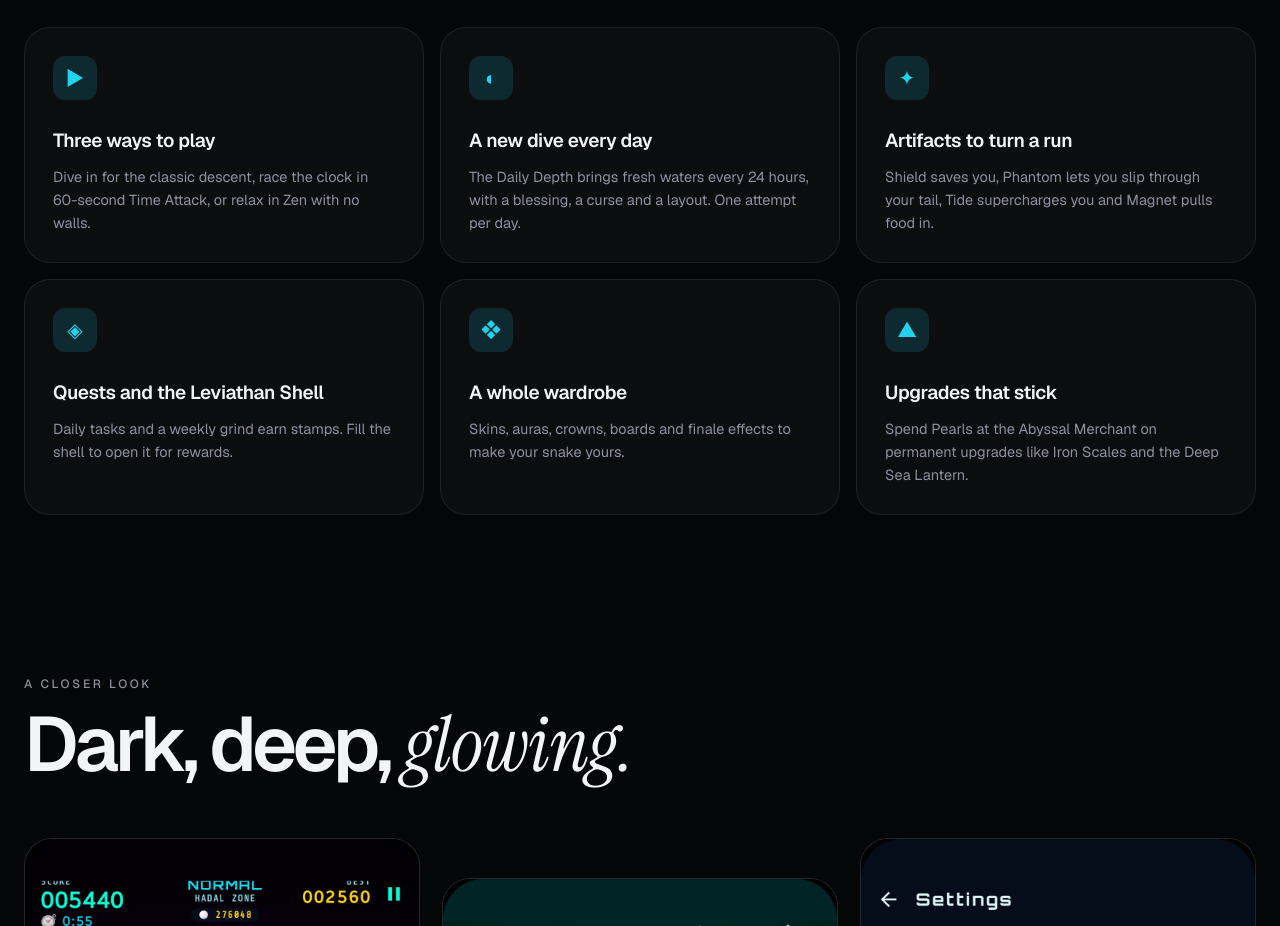
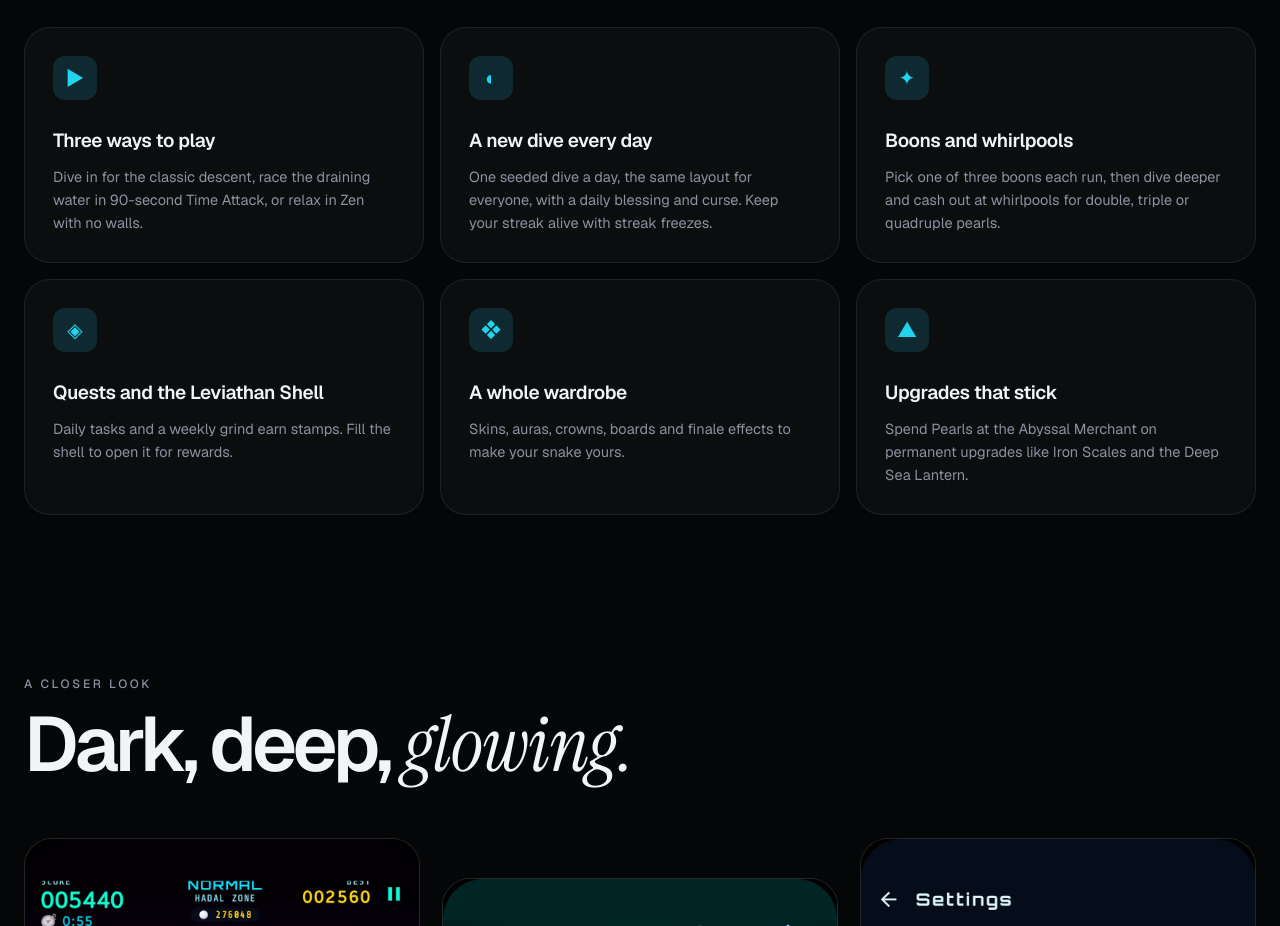
Before and after one commit to buildsbyYD/buildsbyyd.github.io, a plain HTML site: page snake-abyss/index.html in a window 1280 px wide. Shown: the part 1060-1986 px from the top of the page. Drawn offline with nearby package versions, Linux system fonts and the light colour scheme.

Commit message:
fix(site): Snake Abyss copy matches v1.17 (90s Time Attack, boons and whirlpools)

```diff
--- a/snake-abyss/index.html
+++ b/snake-abyss/index.html
@@ -57,9 +57,9 @@
     <div class="kick rv">Features</div>
     <h2 class="h2 rv" id="feat" style="margin-top:14px">Everything Snake Abyss <span class="serif">does.</span></h2>
     <div class="fgrid">
-      <div class="fbox rv"><div class="ic" aria-hidden="true">▶</div><h3>Three ways to play</h3><p>Dive in for the classic descent, race the clock in 60-second Time Attack, or relax in Zen with no walls.</p></div>
-      <div class="fbox rv"><div class="ic" aria-hidden="true">◐</div><h3>A new dive every day</h3><p>The Daily Depth brings fresh waters every 24 hours, with a blessing, a curse and a layout. One attempt per day.</p></div>
-      <div class="fbox rv"><div class="ic" aria-hidden="true">✦</div><h3>Artifacts to turn a run</h3><p>Shield saves you, Phantom lets you slip through your tail, Tide supercharges you and Magnet pulls food in.</p></div>
+      <div class="fbox rv"><div class="ic" aria-hidden="true">▶</div><h3>Three ways to play</h3><p>Dive in for the classic descent, race the draining water in 90-second Time Attack, or relax in Zen with no walls.</p></div>
+      <div class="fbox rv"><div class="ic" aria-hidden="true">◐</div><h3>A new dive every day</h3><p>One seeded dive a day, the same layout for everyone, with a daily blessing and curse. Keep your streak alive with streak freezes.</p></div>
+      <div class="fbox rv"><div class="ic" aria-hidden="true">✦</div><h3>Boons and whirlpools</h3><p>Pick one of three boons each run, then dive deeper and cash out at whirlpools for double, triple or quadruple pearls.</p></div>
       <div class="fbox rv"><div class="ic" aria-hidden="true">◈</div><h3>Quests and the Leviathan Shell</h3><p>Daily tasks and a weekly grind earn stamps. Fill the shell to open it for rewards.</p></div>
       <div class="fbox rv"><div class="ic" aria-hidden="true">❖</div><h3>A whole wardrobe</h3><p>Skins, auras, crowns, boards and finale effects to make your snake yours.</p></div>
       <div class="fbox rv"><div class="ic" aria-hidden="true">▲</div><h3>Upgrades that stick</h3><p>Spend Pearls at the Abyssal Merchant on permanent upgrades like Iron Scales and the Deep Sea Lantern.</p></div>
```
